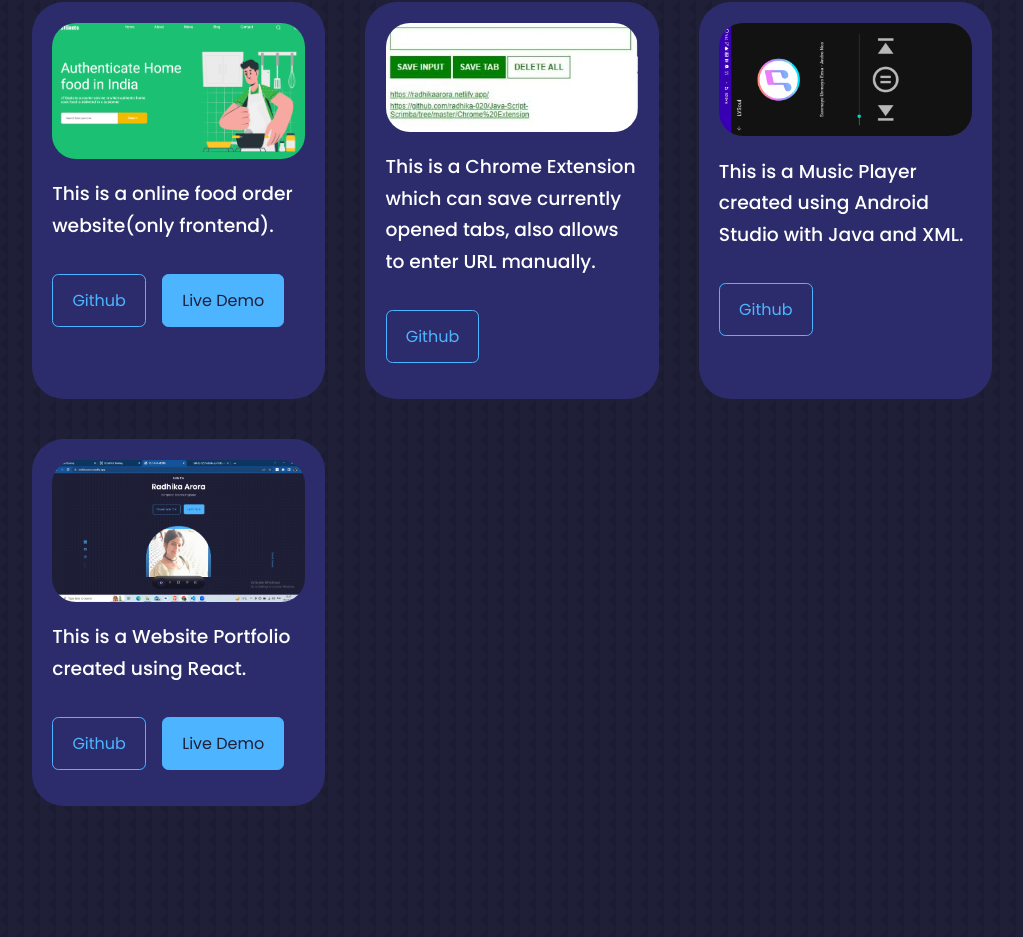
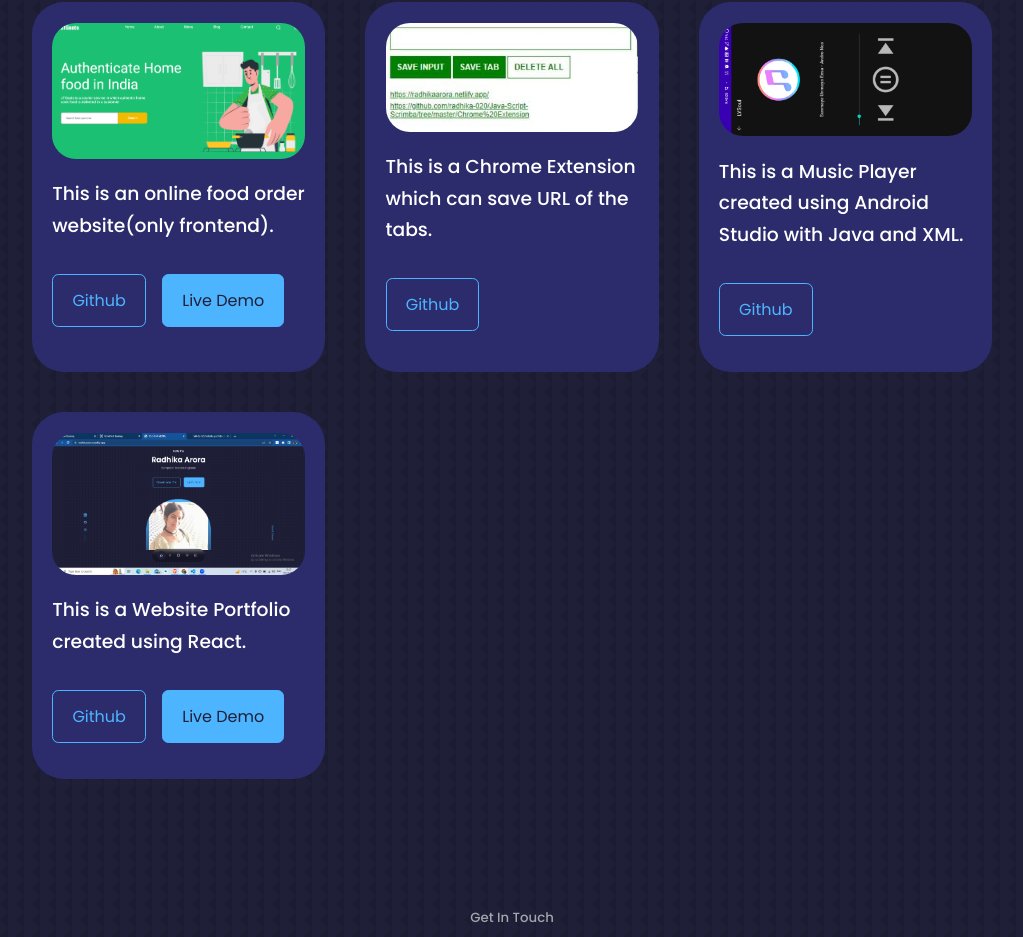
Before and after one commit to radhika-020/website-portfolio-master, a React (Create React App) app: page / in a window 1280 px wide. Shown: the part 2400-3337 px from the top of the page, without its empty margins (128-1151 px from the left). Built offline with nearby package versions, Linux system fonts and the light colour scheme.

Commit message:
projects

```diff
--- a/src/components/portfolio/Portfolio.jsx
+++ b/src/components/portfolio/Portfolio.jsx
@@ -23,7 +23,7 @@ const Portfolio = () => {
             <img src={IMG1 } alt="" />
 
           </div>
-          <h3>This is a online food order website(only frontend).</h3>
+          <h3>This is an online food order website(only frontend).</h3>
             <div className="portfolio__item-cta">
             <a href="https://github.com/radhika-020/Food_Order_Website_Project-main-master" className="btn" target="_blank">Github</a>
             <a href="https://orderfoodhere.netlify.app/" className="btn btn-primary"  target="_blank">Live Demo</a>
@@ -37,7 +37,7 @@ const Portfolio = () => {
             <img src={IMG2 } alt="" />
 
           </div>
-          <h3>This is a Chrome Extension which can save currently opened tabs, also allows to enter URL manually.</h3>
+          <h3>This is a Chrome Extension which can save URL of the tabs.</h3>
             <div className="portfolio__item-cta">
             <a href="https://github.com/radhika-020/Java-Script-Scrimba/tree/master/Chrome%20Extension" className="btn" target="_blank">Github</a>
             {/* <a href="https://drum-kit-bysk.netlify.app/" className="btn btn-primary"  target="_blank">Live Demo</a> */}
```
